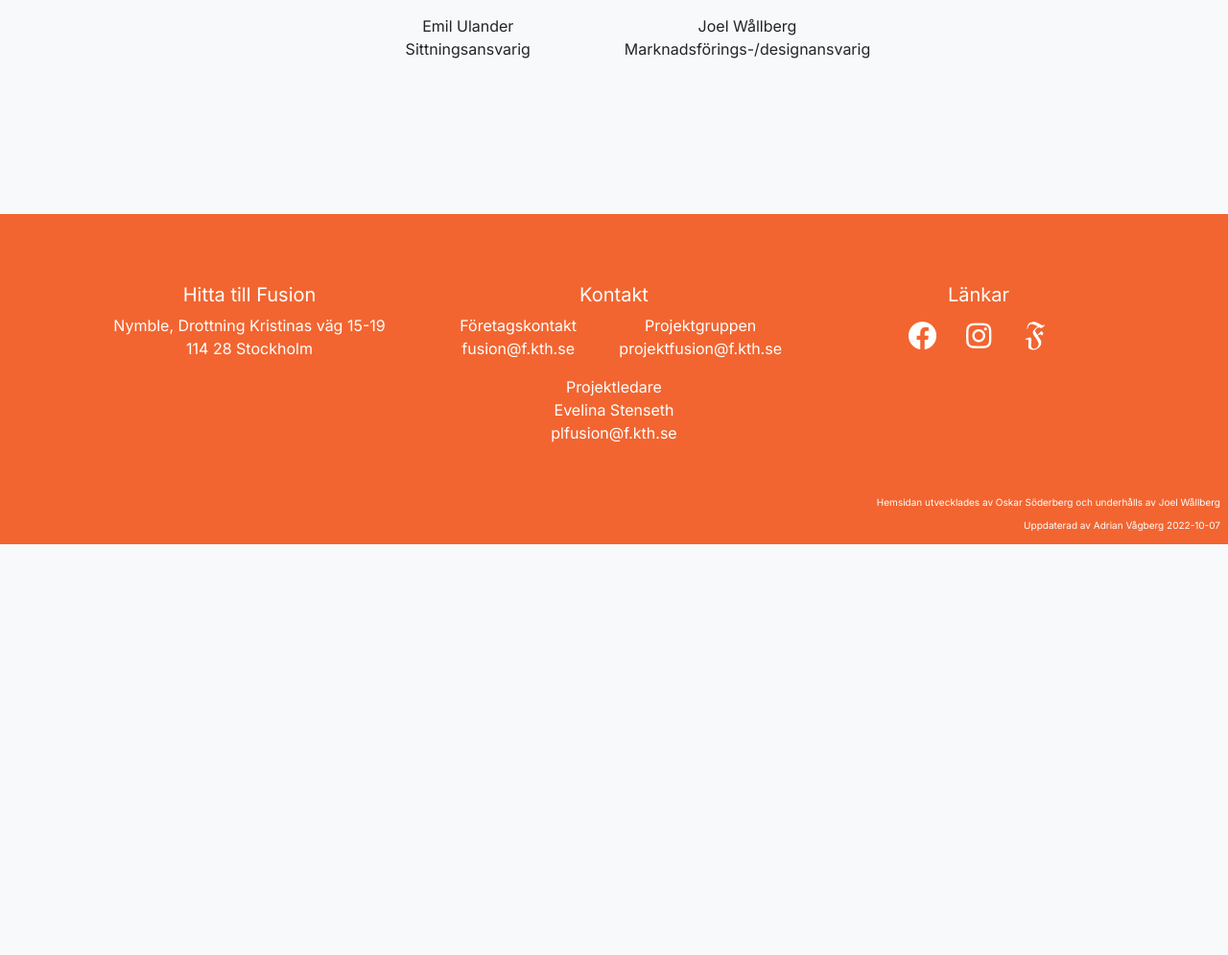
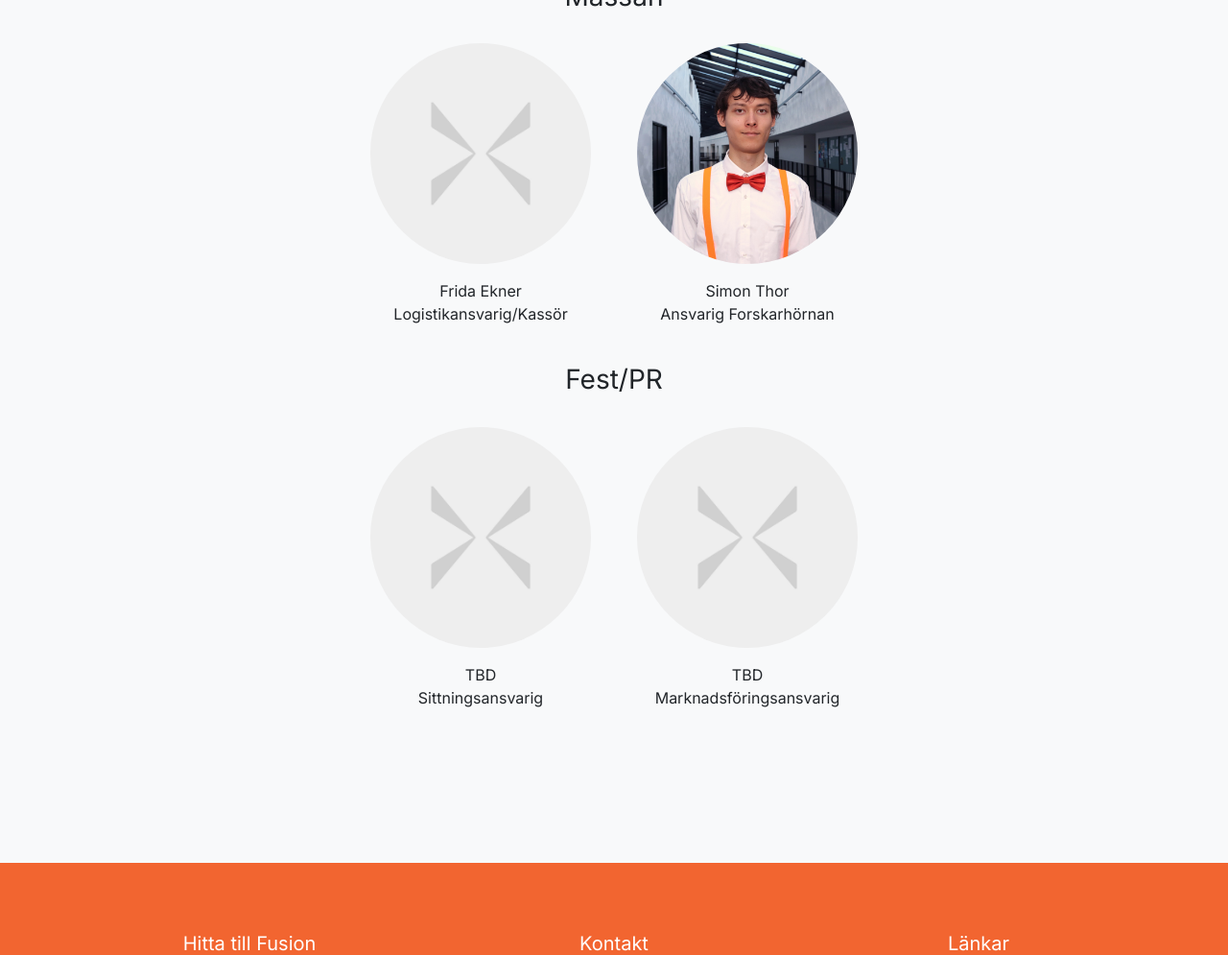
Before and after one commit to Fysiksektionen/Fusions-website, a PHP site: page /kontakt.php in a window 1280 px wide. Shown: the part 2438-3433 px from the top of the page at 96% size. Before the commit the page ends 3005 px from the top, so only its background shows below. Run offline with PHP 8.4, Linux system fonts and the light colour scheme; some web fonts are replaced.

Commit message:
Uppdaterat bilder

```diff
--- a/index.php
+++ b/index.php
@@ -93,7 +93,7 @@
           </h3>
           <br>
           <br>
-          <img class="img-fluid" src="assets/images/gruppbilder/fusion2022_2.jpg" alt="Projektgruppen">
+          <img class="img-fluid" src="assets/images/gruppbilder/projektgruppen2023.jpg" alt="Projektgruppen">
         </div>
       </section>
 
--- a/kontakt.php
+++ b/kontakt.php
@@ -48,11 +48,17 @@
             <div class="justify-content-center d-flex flex-wrap my-4">
               <div class="mx-4 my-2 justify-content-center">
                 <figure>
-                  <img src="assets/images/kontaktbilder/david.jpg" alt="Bild av projektansvarig Fusion 2022" class="size230 rounded-circle">
+                  <img src="assets/images/kontaktbilder/2023/evelina.jpg" alt="Bild av projektansvarig Fusion 2022" class="size230 rounded-circle">
                   <figcaption class="my-3 font-weight-light text-center"><?php echo $language["LEDARE"]; ?><br><?php echo $language["PROJEKTLEDARE"]; ?> </figcaption>
                 </figure>
               </div>
             <div>
+                <div class="mx-4 my-2 justify-content-center">
+                    <figure>
+                        <img src="assets/images/kontaktbilder/2023/tomas.jpg" alt="Vice projektansvarig" class="size230 rounded-circle">
+                        <figcaption class="my-3 font-weight-light text-center">Tomas Nordström<br><?php echo $language["VICEPROJEKTLEDARE"]; ?></figcaption>
+                    </figure>
+                </div>
 
               <h3>
                 <?php echo $language["FORETAGSANSVARIGA"]; ?>
@@ -62,8 +68,8 @@
 
               <div class="m-4 justify-content-center">
                 <figure>
-                  <img src="assets/images/kontaktbilder/arvid.jpg" alt="Säljansvarig" class="size230 rounded-circle">
-                  <figcaption class="my-3 font-weight-light text-center">Arvid Winterfeldt<br><?php echo $language["SALJCHEF"]; ?></figcaption>
+                  <img src="assets/images/kontaktbilder/2023/love.jpg" alt="Säljansvarig" class="size230 rounded-circle">
+                  <figcaption class="my-3 font-weight-light text-center">Love Redin<br><?php echo $language["SALJCHEF"]; ?></figcaption>
                 </figure>
               </div>
 
@@ -71,16 +77,34 @@
             <div class="justify-content-center d-flex flex-wrap">
               <div class="m-4 justify-content-center">
                 <figure>
-                  <img src="assets/images/kontaktbilder/jacob.jpg" alt="Säljare" class="size230 rounded-circle">
-                  <figcaption class="my-3 font-weight-light text-center">Jacob Otterling<br><?php echo $language["SALJARE"]; ?></figcaption>
+                  <img src="assets/images/kontaktbilder/2023/filip.jpg" alt="Säljare" class="size230 rounded-circle">
+                  <figcaption class="my-3 font-weight-light text-center">Filip Stål<br><?php echo $language["SALJARE"]; ?></figcaption>
                 </figure>
               </div>
               <div class="m-4 justify-content-center">
                 <figure>
-                  <img src="assets/images/kontaktbilder/fabian.jpg" alt="Säljare" class="size230 rounded-circle">
-                  <figcaption class="my-3 font-weight-light text-center">Fabian Rudengren<br><?php echo $language["SALJARE"]; ?></figcaption>
+                  <img src="assets/images/kontaktbilder/2023/wilhelm.jpg" alt="Säljare" class="size230 rounded-circle">
+                  <figcaption class="my-3 font-weight-light text-center">Wilhelm Sigurd<br><?php echo $language["SALJARE"]; ?></figcaption>
                 </figure>
               </div>
+                <div class="m-4 justify-content-center">
+                    <figure>
+                        <img src="assets/images/kontaktbilder/2023/stina.jpg" alt="Säljare" class="size230 rounded-circle">
+                        <figcaption class="my-3 font-weight-light text-center">Stina Gustavsson<br><?php echo $language["SALJARE"]; ?></figcaption>
+                    </figure>
+                </div>
+                <div class="m-4 justify-content-center">
+                    <figure>
+                        <img src="assets/images/kontaktbilder/2023/adrian.jpg" alt="Säljare" class="size230 rounded-circle">
+                        <figcaption class="my-3 font-weight-light text-center">Adrian Vågberg<br><?php echo $language["SALJARE"]; ?></figcaption>
+                    </figure>
+                </div>
+                <div class="m-4 justify-content-center">
+                    <figure>
+                        <img src="assets/images/kontaktbilder/2023/vilhelm.jpg" alt="Säljare" class="size230 rounded-circle">
+                        <figcaption class="my-3 font-weight-light text-center">Vilhelm Karlin<br><?php echo $language["SALJARE"]; ?></figcaption>
+                    </figure>
+                </div>
 
             <!---
               <div class="m-4 justify-content-center">
@@ -122,20 +146,14 @@
             <div class="justify-content-center d-flex flex-wrap">
               <div class="m-4 justify-content-center">
                 <figure>
-                  <img src="assets/images/kontaktbilder/rebecka.jpg" alt="Logistikansvarig" class="size230 rounded-circle">
-                  <figcaption class="my-3 font-weight-light text-center">Rebecka Johansson<br><?php echo $language["LOGISTIKANSVARIG"]; ?></figcaption>
+                  <img src="assets/images/kontaktbilder/test.jpg" alt="Logistikansvarig och kassör" class="size230 rounded-circle">
+                  <figcaption class="my-3 font-weight-light text-center">Frida Ekner<br><?php echo $language["LOGISTIKANSVARIG"] . "/" . $language["EKONOMIANSVARIG"]; ?></figcaption>
                 </figure>
               </div>
               <div class="m-4 justify-content-center">
                 <figure>
-                  <img src="assets/images/kontaktbilder/test.jpg" alt="Eventansvarig" class="size230 rounded-circle">
-                  <figcaption class="my-3 font-weight-light text-center">Filip Stål<br><?php echo $language["EVENTANSVARIG"]; ?></figcaption>
-                </figure>
-              </div>
-              <div class="m-4 justify-content-center">
-                <figure>
-                  <img src="assets/images/kontaktbilder/oskar.jpg" alt="Ekonomiansvarig" class="size230 rounded-circle">
-                  <figcaption class="my-3 font-weight-light text-center">Oskar Bonde<br><?php echo $language["EKONOMIANSVARIG"]; ?></figcaption>
+                  <img src="assets/images/kontaktbilder/2023/simon.jpg" alt="Ansvarig forskarhörnan" class="size230 rounded-circle">
+                  <figcaption class="my-3 font-weight-light text-center">Simon Thor<br><?php echo $language["FORSKARANSVARIG"]; ?></figcaption>
                 </figure>
               </div>
             </div>
@@ -145,14 +163,14 @@
             <div class="justify-content-center d-flex flex-wrap">
               <div class="m-4 justify-content-center">
                 <figure>
-                  <img src="assets/images/kontaktbilder/emil.jpg" alt="Sittningsansvarig" class="size230 rounded-circle">
-                  <figcaption class="my-3 font-weight-light text-center">Emil Ulander<br><?php echo $language["SITTNING"]; ?></figcaption>
+                  <img src="assets/images/kontaktbilder/test.jpg" alt="Sittningsansvarig" class="size230 rounded-circle">
+                  <figcaption class="my-3 font-weight-light text-center">TBD<br><?php echo $language["SITTNING"]; ?></figcaption>
                 </figure>
               </div>
               <div class="m-4 justify-content-center">
                 <figure>
-                  <img src="assets/images/kontaktbilder/joel.jpg" alt="Marknadsföringsansvarig" class="size230 rounded-circle">
-                  <figcaption class="my-3 font-weight-light text-center">Joel Wållberg<br><?php echo $language["MARKNAD"]; ?>/<?php echo $language["DESIGN"]; ?></figcaption>
+                  <img src="assets/images/kontaktbilder/test.jpg" alt="Marknadsföringsansvarig" class="size230 rounded-circle">
+                  <figcaption class="my-3 font-weight-light text-center">TBD<br><?php echo $language["MARKNAD"]; ?></figcaption>
                 </figure>
               </div>
             <!---
--- a/p.php
+++ b/p.php
@@ -39,6 +39,7 @@ if ($lang == "sv") {
                     "ADRESS" => "Nymble, Drottning Kristinas väg 15-19",
                     "ORT" => "114 28 Stockholm",
                     "PROJEKTLEDARE" => "Projektledare",
+                    "VICEPROJEKTLEDARE" => "Vice Projektledare",
                     "LEDARE" => "Evelina Stenseth",
                     "FORETAGSKONTAKT" => "Företagskontakt",
                     "LANKAR" => "Länkar",
@@ -52,14 +53,15 @@ if ($lang == "sv") {
                     "KONTAKTAFUSION" => "Kontakta Fusion",
                     "PROJEKTGRUPP" => "<b>Projektgruppen</b> Fusion 2023",
                     "PROJEKTGRUPPEN" => "Projektgruppen",
-                    "MARKNAD" => "Marknadsförings-",
+                    "MARKNAD" => "Marknadsföringsansvarig",
                     "PR" => "PR",
                     "DESIGN" => "designansvarig",
                     "FORETAGSANSVARIGA" => "Företagsansvariga",
                     "MASSAN" => "Mässan",
                     "LOGISTIKANSVARIG" => "Logistikansvarig",
-                    "EKONOMIANSVARIG" => "Ekonomiansvarig",
+                    "EKONOMIANSVARIG" => "Kassör",
                     "EVENTANSVARIG" => "Eventansvarig",
+                    "FORSKARANSVARIG" => "Ansvarig Forskarhörnan",
                     "FEST" => "Fest/PR",
                     "SITTNING" => "Sittningsansvarig",
                     "SALJCHEF" => "Huvudansvarig företagskontakt",
@@ -135,6 +137,7 @@ else {
                     "ADRESS" => "Nymble, Drottning Kristinas väg 15-19",
                     "ORT" => "114 28 Stockholm",
                     "PROJEKTLEDARE" => "Project manager",
+                    "VICEPROJEKTLEDARE" => "Vice project manager",
                     "LEDARE" => "Evelina Stenseth",
                     "FORETAGSKONTAKT" => "Company Relations",
                     "LANKAR" => "Links",
@@ -148,16 +151,17 @@ else {
                     "KONTAKTAFUSION" => "Contact Fusion",
                     "PROJEKTGRUPP" => "<b>The project group</b> Fusion 2023",
                     "PROJEKTGRUPPEN" => "The Project Group",
-                    "MARKNAD" => "Head of marketing",
+                    "MARKNAD" => "Head of Communications",
                     "PR" => "PR",
                     "DESIGN" => "design",
                     "FORETAGSANSVARIGA" => "Company Relations",
                     "MASSAN" => "Fair",
                     "LOGISTIKANSVARIG" => "Head of logistics",
-                    "EKONOMIANSVARIG" => "Head of economics",
+                    "EKONOMIANSVARIG" => "Treasurer",
                     "EVENTANSVARIG" => "Event responsible",
+                    "FORSKARANSVARIG" => "Research Corner manager",
                     "FEST" => "Party/PR",
-                    "SITTNING" => "Dinner responsible",
+                    "SITTNING" => "Head of party",
                     "SALJCHEF" => "Head of company relations",
                     "SALJARE" => "Business contact",
                     "VILLVARAMED" => "Do you want to exhibit at Fusion?",
```
Also changed, not shown: assets/images/gruppbilder/projektgruppen2023.jpg (added), assets/images/kontaktbilder/2023/adrian.jpg (added), assets/images/kontaktbilder/2023/evelina.jpg (added), assets/images/kontaktbilder/2023/filip.jpg (added), assets/images/kontaktbilder/2023/love.jpg (added), assets/images/kontaktbilder/2023/simon.jpg (added), 4 other files.
